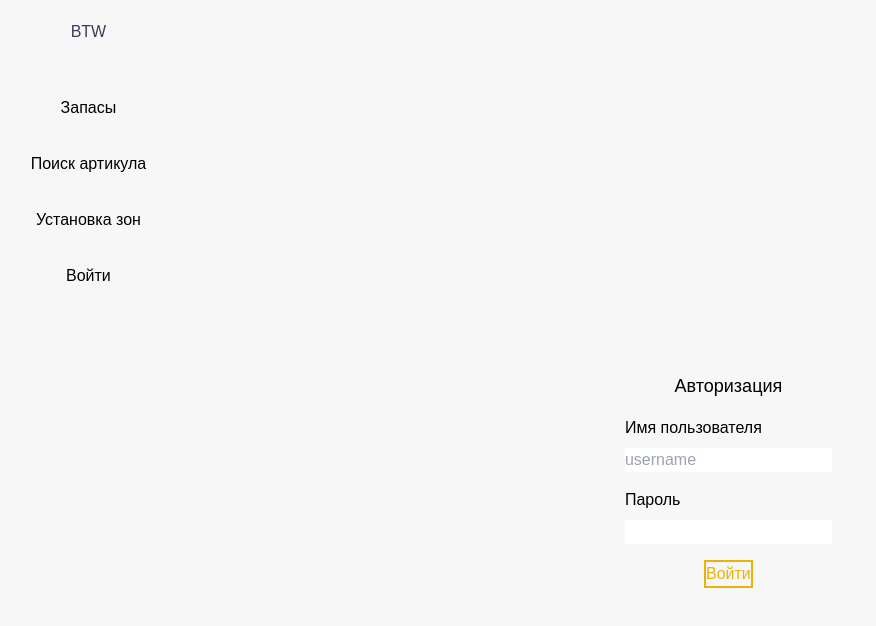
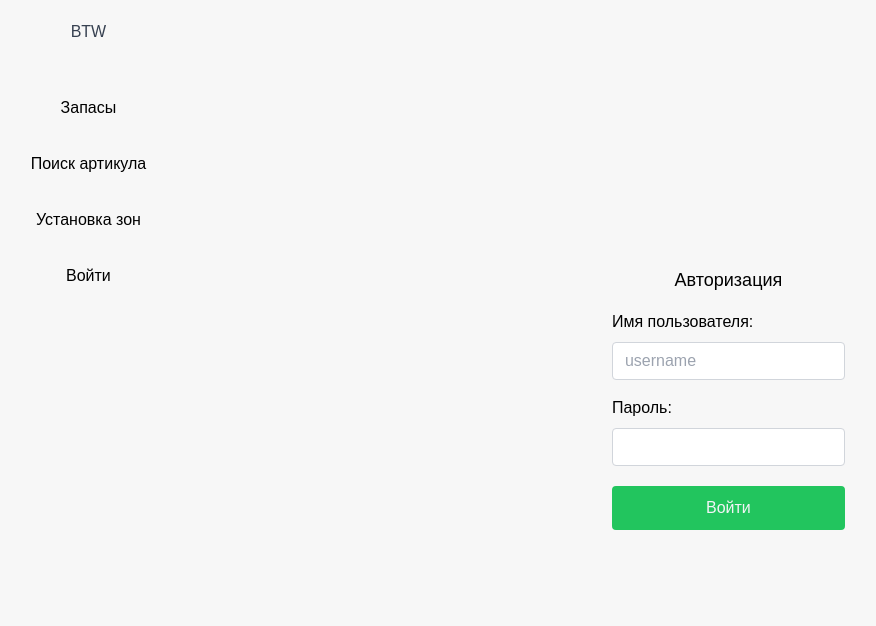
Before and after one commit to PlatenPrime/btw-client, a React (Create React App) app: page /login in a window 1280 px wide. Shown: the top 626 px of the page, without its empty margins (3-879 px from the left). Built offline with nearby package versions, Linux system fonts and the light colour scheme; no server answers; what tw-elements would draw is missing.

Commit message:
27.03.2023

```diff
--- /dev/null
+++ b/src/components/blocks/CellBlock.jsx
@@ -0,0 +1,23 @@
+import React from 'react';
+
+const CellBlock = ({ children, className }) => {
+
+	const style = `
+	CellBlock
+	${className}
+
+`
+
+
+	return (
+		<div
+			className={style}
+		>
+
+			{children}
+
+		</div>
+	);
+};
+
+export default CellBlock;
--- a/src/components/blocks/RowBlock.jsx
+++ b/src/components/blocks/RowBlock.jsx
@@ -1,19 +1,19 @@
 import React from 'react';
-import { Link } from 'react-router-dom';
+
 
 const RowBlock = ({ children, className}) => {
 
+	const	style = `
+
+	RowBlock
+	${className}
+
+`
 
 
 	return (
 		<div
-		className='
-		flex justify-center
-		my-1 w-full
-		rounded transition ease-in-out duration-300
-		shadow-xs hover:shadow-lg
-		border
-			'
+		className={style}
 
 
 		>
--- a/src/index.css
+++ b/src/index.css
@@ -84,8 +84,22 @@ body {
 
 }
 
+.RowBlock {
+	@apply
+	flex justify-center
+		 w-full
+		rounded transition ease-in-out duration-300
+		 hover:shadow-lg
 
+}
 
+.CellBlock {
+	@apply
+	flex justify-center
+
+		rounded transition ease-in-out duration-300
+
+}
 
 
 
--- a/src/pages/Auth/LoginPage.jsx
+++ b/src/pages/Auth/LoginPage.jsx
@@ -3,9 +3,18 @@ import { Link, useNavigate } from 'react-router-dom'
 import { useDispatch, useSelector } from 'react-redux'
 import { checkIsAuth, loginUser } from '../../redux/features/auth/authSlice'
 import { toast } from 'react-toastify'
-import ConfirmButton from '../../components/UI/Buttons/ConfirmButton'
+import ButtonBlock from '../../components/blocks/ButtonBlock'
+import InputBlock from '../../components/blocks/InputBlock'
 import { Vortex } from 'react-loader-spinner'
 import PageAuthBTW from '../../components/UI/Page/PageAuthBTW'
+
+
+
+
+
+
+
+
 
 export const LoginPage = () => {
 	const [username, setUsername] = useState('')
@@ -79,7 +88,7 @@ export const LoginPage = () => {
 
 					onSubmit={(e) => e.preventDefault()}
 
-					className="flex flex-col gap-4 justify-center items-center mx-auto mt-40 "
+					className="flex flex-col gap-4 justify-center items-center mx-auto  "
 
 				>
 
@@ -91,10 +100,10 @@ export const LoginPage = () => {
 
 					<div>
 						<div className="mb-2 block">
-							Имя пользователя
+							Имя пользователя:
 						</div>
 
-						<input
+						<InputBlock
 
 							type="text"
 							placeholder="username"
@@ -109,12 +118,12 @@ export const LoginPage = () => {
 
 						<div className="mb-2 block">
 
-							Пароль
+							Пароль:
 
 						</div>
 
 
-						<input
+						<InputBlock
 							id="password1"
 							type="password"
 							value={password}
@@ -126,11 +135,12 @@ export const LoginPage = () => {
 
 
 
-					<ConfirmButton
+					<ButtonBlock
+					className="success-c w-full"
 						onClick={handleSubmit}
 					>
 						Войти
-					</ConfirmButton>
+					</ButtonBlock>
 
 				</form>
 
--- a/src/pages/Pallet/Pallet/PalletItem.jsx
+++ b/src/pages/Pallet/Pallet/PalletItem.jsx
@@ -3,7 +3,7 @@ import PalletPositionAdd from './PalletPositionAdd';
 import PalletPositions from './PalletPositions';
 import PalletTitle from './PalletTitle';
 
-
+import CardBlock from "../../../components/blocks/CardBlock"
 
 
 
@@ -25,7 +25,7 @@ const PalletItem = ({
 
 
 	return (
-		<div>
+		<CardBlock>
 
 			<PalletTitle
 				isPalletEditing={isPalletEditing}
@@ -61,7 +61,7 @@ const PalletItem = ({
 
 
 
-		</div>
+		</CardBlock>
 	);
 };
 
--- a/src/pages/Pallet/Pallet/PalletPosition.jsx
+++ b/src/pages/Pallet/Pallet/PalletPosition.jsx
@@ -4,6 +4,7 @@ import React, { useEffect, useState } from 'react';
 
 
 import ButtonBlock from '../../../components/blocks/ButtonBlock';
+import CellBlock from '../../../components/blocks/CellBlock';
 import InputBlock from '../../../components/blocks/InputBlock';
 import RowBlock from '../../../components/blocks/RowBlock';
 
@@ -86,14 +87,14 @@ const PalletPosition = ({ positions, setPositions, isPalletEditing, art, pieces,
 
 
 
-		<RowBlock>
+		<RowBlock className="" >
 
 
 
 			{isPalletEditing && isPositionEditing ?
 
 
-				<div className=''>
+				<CellBlock>
 
 					<InputBlock type="text"
 						className=''
@@ -109,10 +110,10 @@ const PalletPosition = ({ positions, setPositions, isPalletEditing, art, pieces,
 					/>
 
 
-				</div>
+				</CellBlock>
 
 				:
-				<div
+				<CellBlock
 					className='space-x-3 flex justify-start items-center p-3'
 				>
 					<span className='text-xl bg-sky-300 p-1'>
@@ -125,14 +126,14 @@ const PalletPosition = ({ positions, setPositions, isPalletEditing, art, pieces,
 						{newPieces} шт
 					</span>
 
-				</div>
+				</CellBlock>
 			}
 
 
 
 			{isPalletEditing &&
 
-				<div className=''>
+				<div>
 
 
 					{isPositionEditing ?
--- a/src/pages/Pallet/Pallet/PalletTitle.jsx
+++ b/src/pages/Pallet/Pallet/PalletTitle.jsx
@@ -9,6 +9,7 @@ import SaveIcon from "../../../components/UI/Icons/SaveIcon"
 import EditButton from '../../../components/UI/Buttons/EditButton';
 import ButtonBlock from '../../../components/blocks/ButtonBlock';
 import InputBlock from '../../../components/blocks/InputBlock';
+import RowBlock from '../../../components/blocks/RowBlock';
 
 
 
@@ -43,7 +44,7 @@ const PalletTitle = ({ title, setTitle, isPalletEditing }) => {
 
 
 
-		<div className='   '>
+		<RowBlock className='   '>
 
 			{isEditingTitle ?
 
@@ -121,7 +122,7 @@ const PalletTitle = ({ title, setTitle, isPalletEditing }) => {
 
 
 
-		</div>
+		</RowBlock>
 
 	);
 };
```
